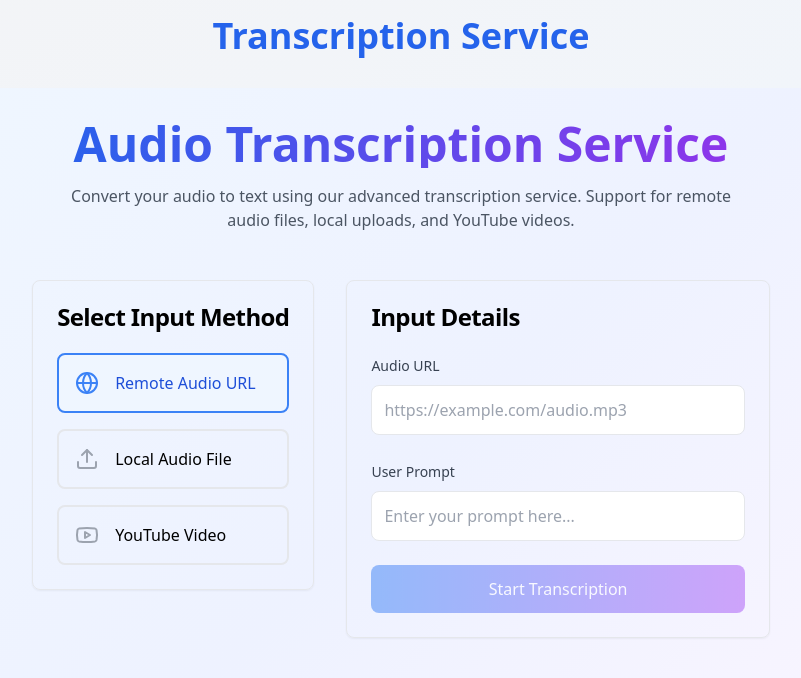
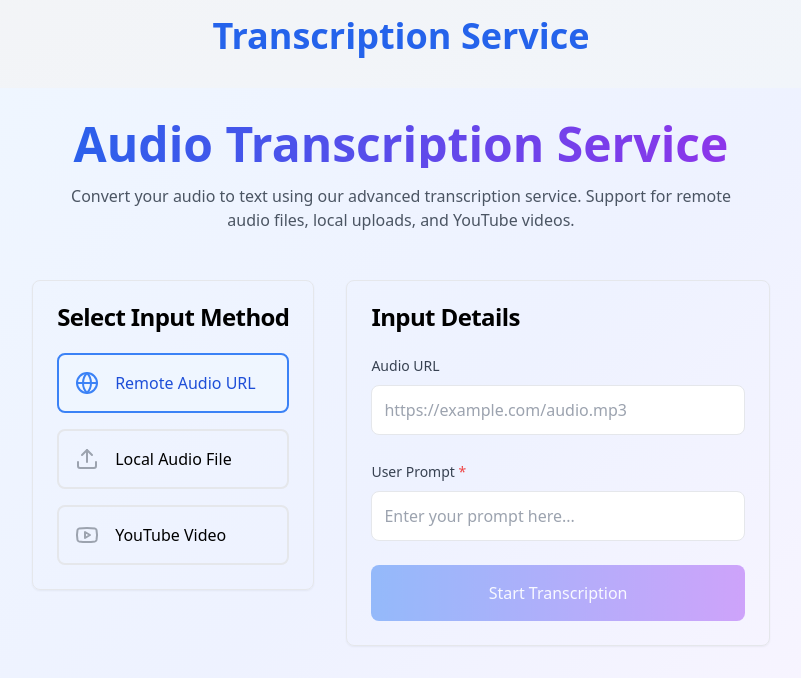
Before and after one commit to harshraj6582/Transcript_Frontend, a React (Create React App) app: page / in a window 1280 px wide. Shown: the top 678 px of the page, without its empty margins (239-1040 px from the left). Built offline with nearby package versions, Linux system fonts and the light colour scheme.

Commit message:
Ui Change

```diff
--- a/src/components/TranscriptionResult.js
+++ b/src/components/TranscriptionResult.js
@@ -33,6 +33,7 @@ const TranscriptionResult = ({ result }) => {
 
 
   return (
+    <div style={{ jsx: 'true', global: 'true' }}>
       <div className="space-y-6 animate-fadeIn">
         <div className="flex items-center gap-3">
           {transcription_success ? (
@@ -127,6 +128,7 @@ const TranscriptionResult = ({ result }) => {
           }
         `}</style>
       </div>
+    </div>
   );
 };
 
--- a/src/components/TranscriptionService.js
+++ b/src/components/TranscriptionService.js
@@ -4,6 +4,8 @@ import { Card, CardContent, CardHeader, CardTitle } from '../components/ui/card'
 import { Alert, AlertDescription } from '../components/ui/alert';
 import axios from 'axios';
 import TranscriptionResult from './TranscriptionResult';
+
+const BASE_URL = 'http://20.244.100.109:9000/api/test'; // Define the base URL
 
 const TranscriptionService = () => {
   const [selectedFeature, setSelectedFeature] = useState('audioUrl');
@@ -32,6 +34,12 @@ const TranscriptionService = () => {
         return;
     }
 
+    if (selectedFeature === 'audioUrl' && !isValidUrl(inputValue)) {
+        setError('<strong>Enter a valid URL.</strong>');
+        setLoading(false);
+        return;
+    }
+
     const timeoutId = setTimeout(() => {
         setLoading(false);
         setError('Request timed out. Please try again.');
@@ -43,13 +51,13 @@ const TranscriptionService = () => {
 
         if (selectedFeature === 'audioUrl') {
             requestData.audio_url = inputValue;
-            response = await axios.post('http://20.244.100.109:9000/api/test/whisper-remote/', requestData);
+            response = await axios.post(`${BASE_URL}/whisper-remote/`, requestData);
         } else if (selectedFeature === 'localAudio') {
             const formData = new FormData();
             formData.append('audio_file', file);
             formData.append('user_prompt', userPrompt);
             response = await axios.post(
-                'http://20.244.100.109:9000/api/test/whisper-local/',
+                `${BASE_URL}/whisper-local/`,
                 formData,
                 {
                     headers: {
@@ -59,16 +67,21 @@ const TranscriptionService = () => {
             );
         } else if (selectedFeature === 'youtube') {
             requestData.youtube_url = inputValue;
-            response = await axios.post('http://20.244.100.109:9000/api/test/youtube/', requestData);
+            response = await axios.post(`${BASE_URL}/youtube/`, requestData);
         }
         clearTimeout(timeoutId); // Clear the timeout if the request is successful
         setResult(response.data);
     } catch (err) {
-      console.error('Error:', err.message);
-      setError('Failed to process the request. Please try again.');
+        console.error('Error:', err.message);
+        setError('Failed to process the request. Please try again.');
     } finally {
-      setLoading(false);
+        setLoading(false);
     }
+  };
+
+  const isValidUrl = (string) => {
+    const res = string.match(/(http|https):\/\/[^\s/$.?#].[^\s]*/);
+    return (res !== null);
   };
 
   return (
@@ -166,7 +179,7 @@ const TranscriptionService = () => {
                   {selectedFeature === 'youtube' && (
                     <div className="space-y-2">
                       <label className="text-sm font-medium text-gray-700">
-                        YouTube Video ID
+                        YouTube Video URL
                       </label>
                       <input
                         type="text"
@@ -180,7 +193,7 @@ const TranscriptionService = () => {
 
                   <div className="space-y-2">
                     <label className="text-sm font-medium text-gray-700">
-                      User Prompt
+                      User Prompt <span className="text-red-500">*</span>
                     </label>
                     <input
                       type="text"
@@ -194,14 +207,14 @@ const TranscriptionService = () => {
                   {error && (
                     <Alert variant="destructive">
                       <AlertCircle className="h-4 w-4" />
-                      <AlertDescription>{error}</AlertDescription>
+                      <AlertDescription dangerouslySetInnerHTML={{ __html: `<strong>${error}</strong>` }} />
                     </Alert>
                   )}
 
                   <button
                     type="submit"
-                    disabled={loading || (selectedFeature !== 'localAudio' && !inputValue) || (selectedFeature === 'localAudio' && !file)}
-                    className="w-full bg-gradient-to-r from-blue-500 to-purple-500 text-white py-3 rounded-lg font-medium
+                    disabled={loading || (selectedFeature !== 'localAudio' && !inputValue) || (selectedFeature === 'localAudio' && !file) || !userPrompt}
+                    className="w-full bg-gradient-to-r from-blue-500 to-purple-500 text-white py-4 rounded-lg font-medium
                              hover:from-blue-600 hover:to-purple-600 transition-all disabled:opacity-50 disabled:cursor-not-allowed
                              flex items-center justify-center gap-2"
                   >
```
Lines whose indentation alone changed are shown as unchanged.
